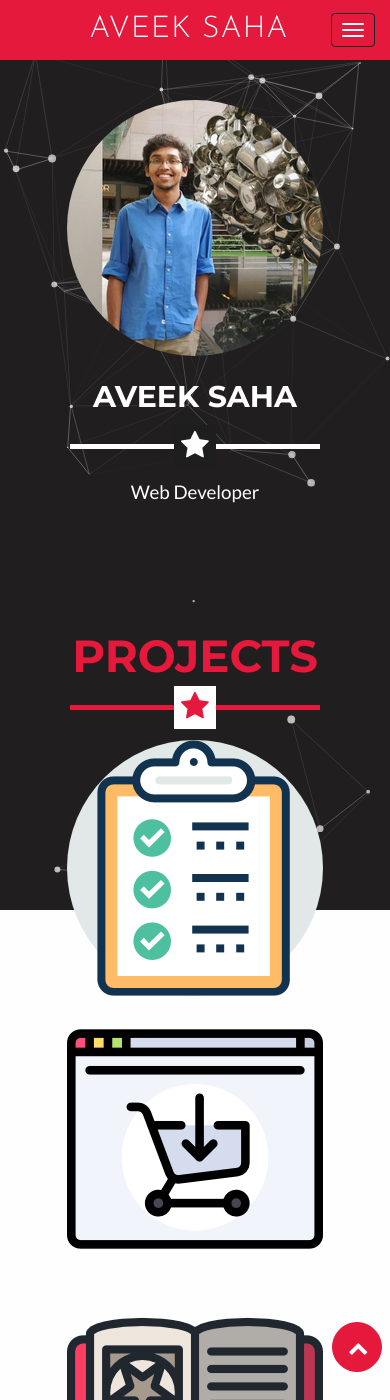
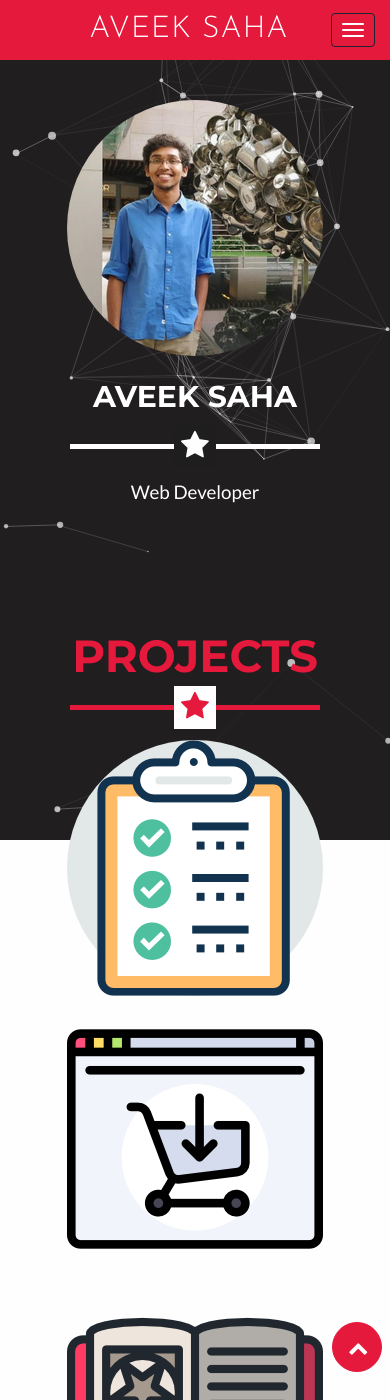
Before and after one commit to Aveek-Saha/Aveek-Saha.github.io, a Jekyll site: the page built from index.html, in a window 390 px wide and 1400 px high. Built offline with Jekyll 4.4.1, drawn with Linux system fonts in a browser that asks for light colours; some web fonts are replaced.

Commit message:
Update main.css

```diff
--- a/_includes/css/main.css
+++ b/_includes/css/main.css
@@ -223,7 +223,7 @@ canvas{
         visibility: hidden;
     }
     #particles-js{
-    width: 100%; height: 65%;
+    width: 100%; height: 60%;
     }
 }
 
```
